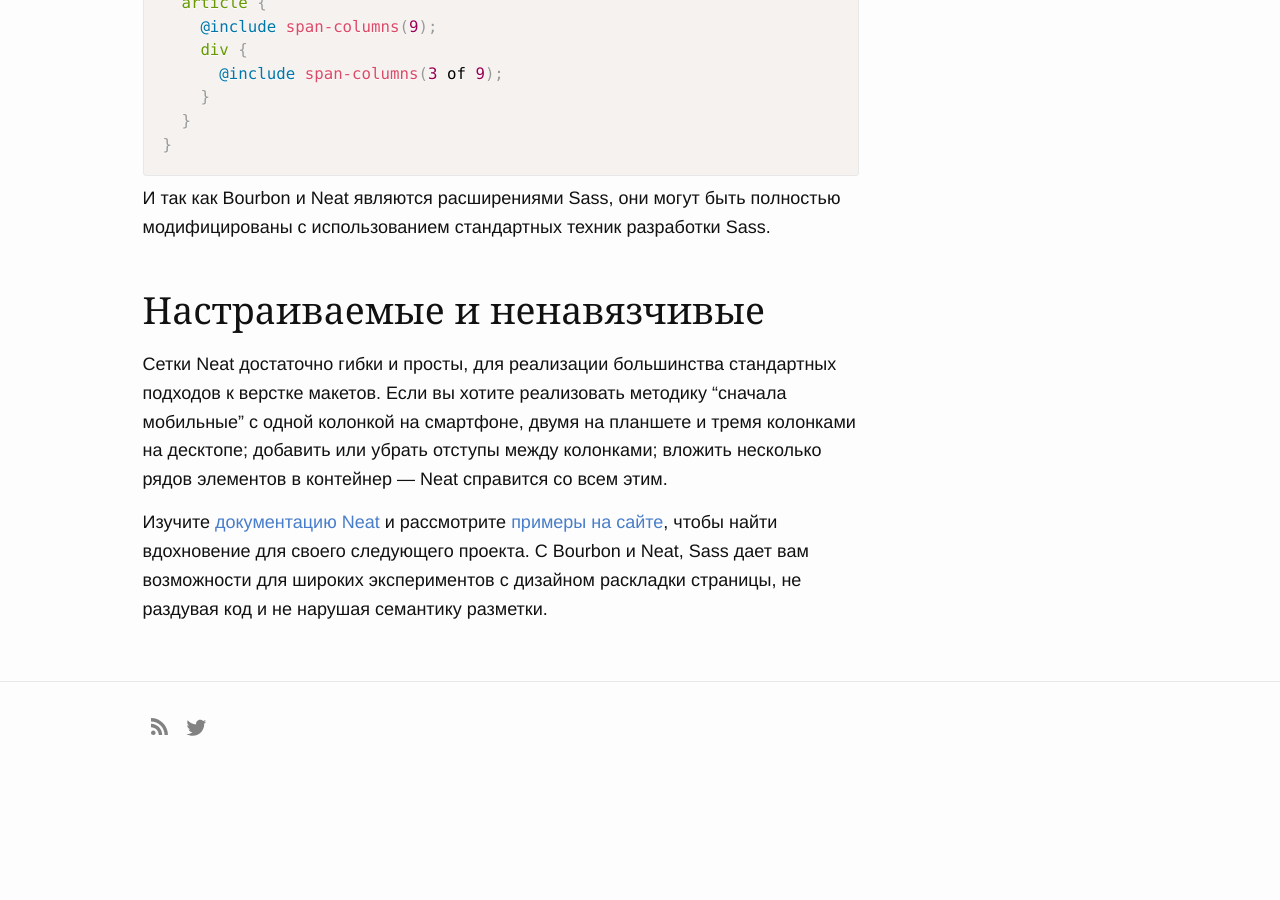
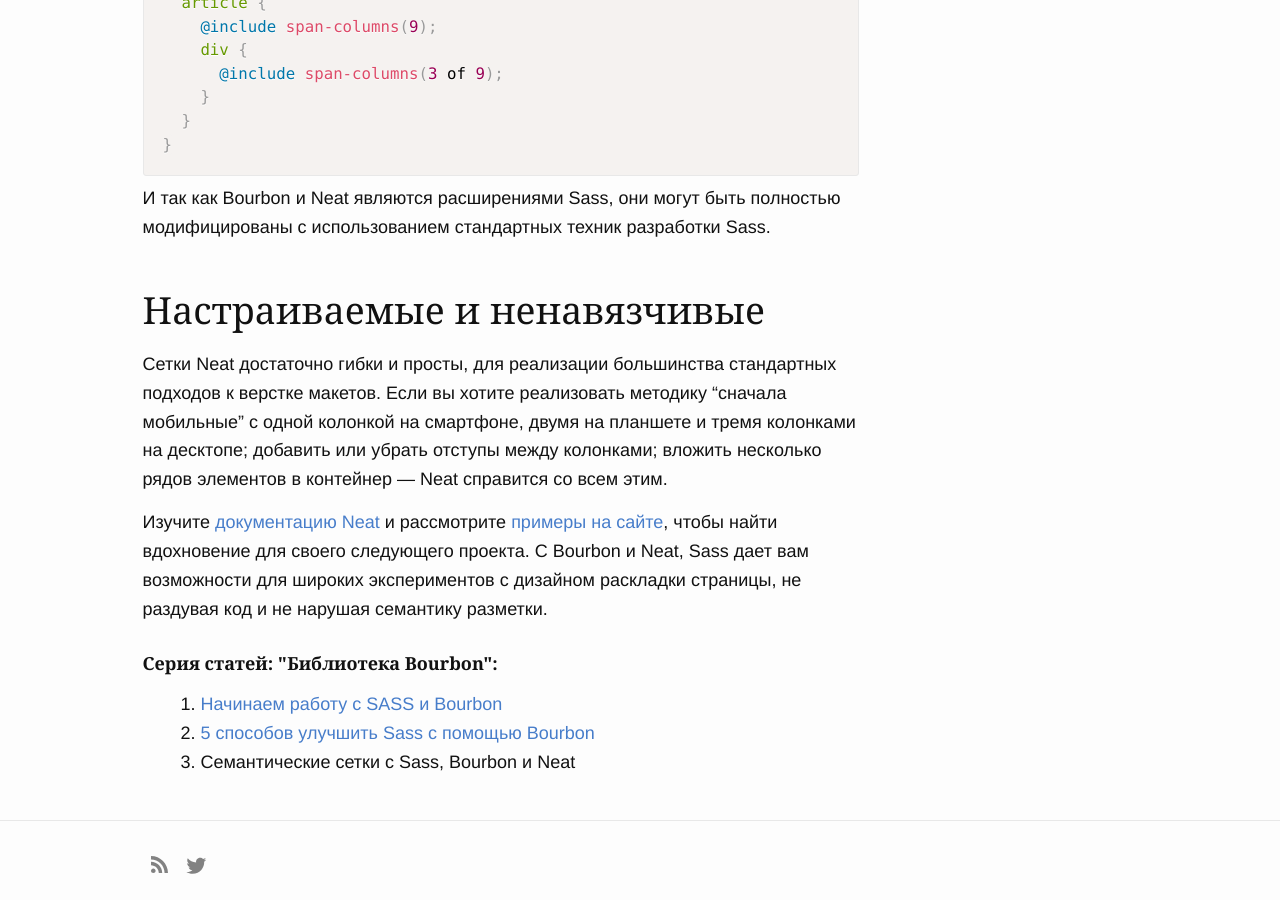
Before and after one commit to prgssr/prgssr.github.io, a Jekyll site: the page built from _posts/2015-11-15-semanticheskie-setki-s-sass-bourbon-i-neat.md, in a window 1280 px wide and 900 px high, scrolled down 8472 px. Built offline with Jekyll 4.4.1, drawn with Linux system fonts in a browser that asks for light colours; comment, search, counter and statistics services are not loaded; before the commit the page ends 9233 px from its top, so only the background shows below that.

Commit message:
new series - bourbon

```diff
--- a/_data/series.yml
+++ b/_data/series.yml
@@ -1,2 +1,3 @@
 "Особенности синтаксиса kramdown": ["2015-09-17-osobennosti-sintaksisa-kramdown-chast-1.md", "2015-09-18-osobennosti-sintaksisa-kramdown-chast-2.md", "2015-09-19-dopolnitelnye-vozmozhnosti-kramdown.md"]
 "Эстетичный Sass": ["2015-09-29-estetichnyj-sass-chast-1---arhitektura-i-organizaciya.md", "2015-09-30-estetichnyj-sass-chast-2-cveta-i-palitry.md", "2015-10-01-estetichnyj-sass-chast-3-tipografika-i-vertikalnyj-ritm.md"]
+"Библиотека Bourbon": ["2015-11-13-nachinaem-rabotu-s-sass-i-bourbon.md", "2015-11-14-5-sposobov-uluchshit-sass-s-pomoshyu-bourbon.md", "2015-11-15-semanticheskie-setki-s-sass-bourbon-i-neat.md"]
```
